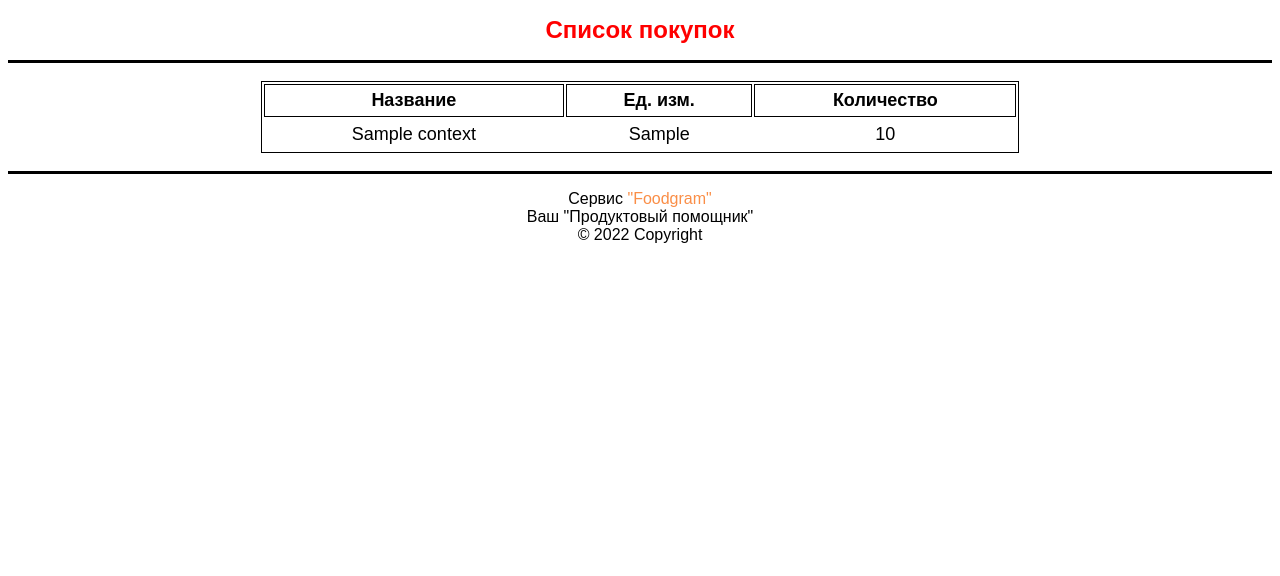
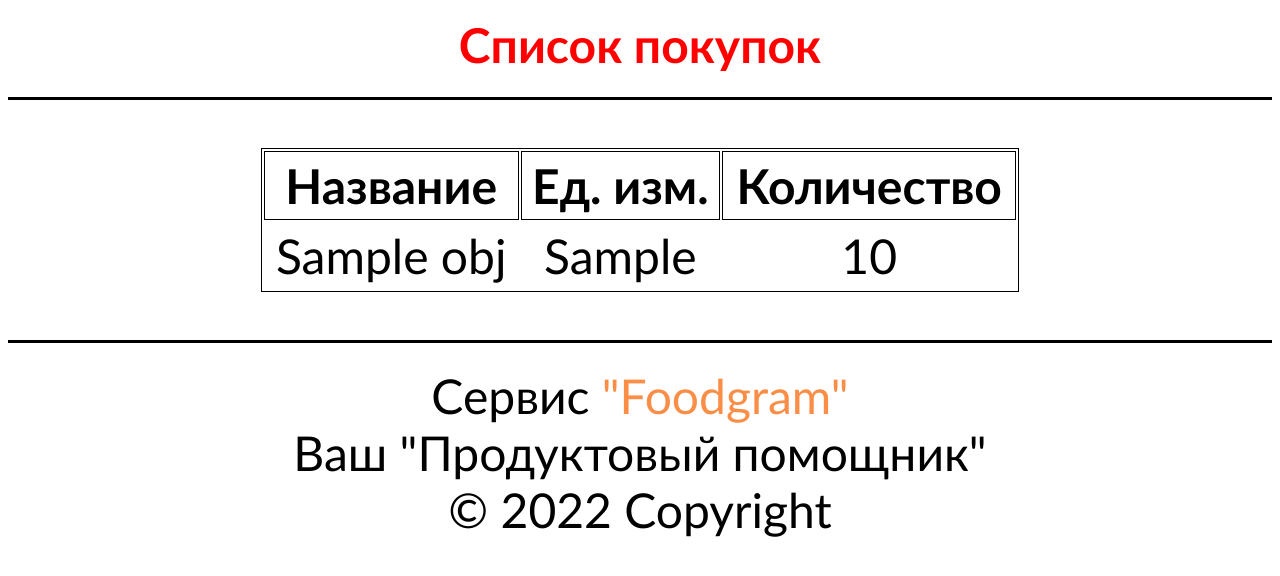
Before and after one commit to Hrushon/foodgram-project-react, a Django app: template foodgram/templates/carttopdf.html in a window 1280 px wide. Shown: the top 576 px of the page. Run offline with Django 3.2, Linux system fonts and the light colour scheme; the template is opened without the code that fills it: most values are stand-ins (such as "Sample title", 1, 10 or a date in 2020).

Commit message:
Update carttopdf.html

```diff
--- a/foodgram/templates/carttopdf.html
+++ b/foodgram/templates/carttopdf.html
@@ -14,8 +14,12 @@
             height: 3cm;
         }
       }
+      @ font-face {
+        font-family: Calibri;
+        src: url(templates/Calibri.ttf);
+      }
       body {
-        font-family: arial;
+        font-family: Calibri;
       }
       hr {
        border: none;
@@ -40,13 +44,13 @@
   <body>
     <header>
       <p align="center">
-        <font size="5" color="red">
+        <font size="12" color="red">
           <b>Список покупок</b>
         </font>
       </p>
     </header>
     <main>
-      <font size="4">
+      <font size="10">
         <hr>
           <p align="center">
             <table align="center">
@@ -57,9 +61,9 @@
               </tr>
               {% for obj in context %}
                 <tr>
-                  <td>{{ context.recipe__ingredients__name }}</td>
-                  <td>{{ context.recipe__ingredients__measurement_unit }}</td>
-                  <td>{{ context.total|floatformat:"0" }}</td>
+                  <td>{{ obj.recipe__ingredients__name }}</td>
+                  <td>{{ obj.recipe__ingredients__measurement_unit }}</td>
+                  <td>{{ obj.total|floatformat:"0" }}</td>
                 </tr>
               {% endfor %}
             </table>
@@ -69,7 +73,7 @@
     </main>
     <div id="footerContent">
       <p align="center">
-        <font size="3">
+        <font size="8">
           Сервис
           <font color="#fa8e47">
             "Foodgram"
```
